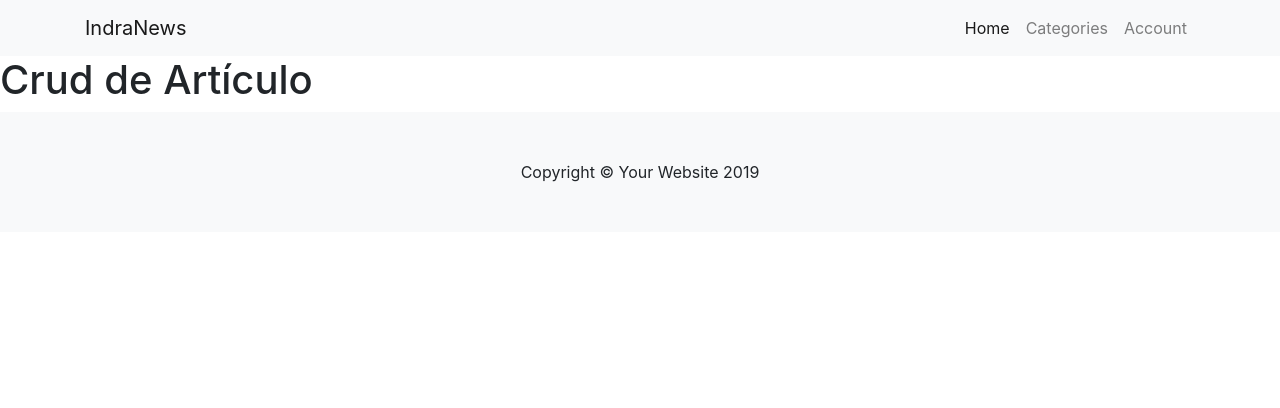
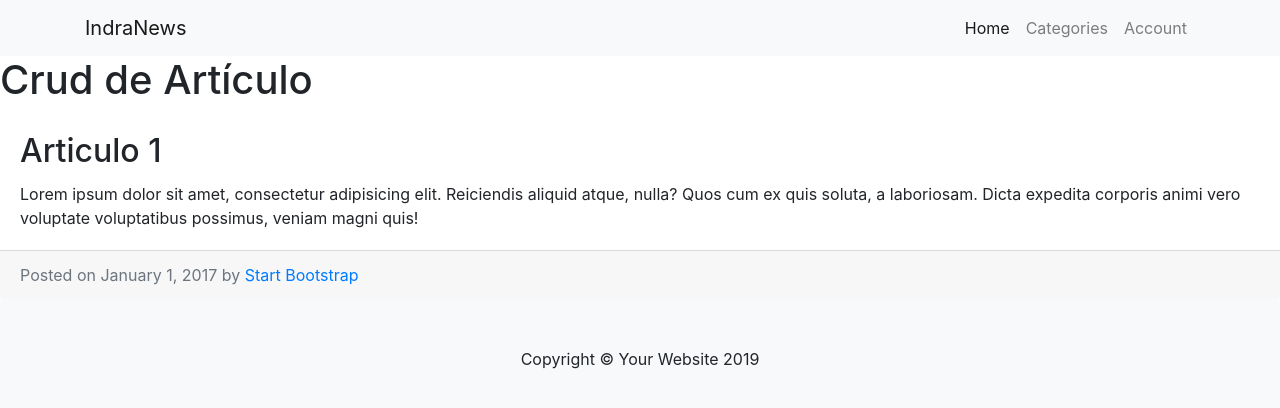
Before and after one commit to LilianaRestrepoTorres/IndraNews, an Angular app: page /articulo in a window 1280 px wide. Shown: the top 408 px of the page. Built offline with nearby package versions, Linux system fonts and the light colour scheme.

Commit message:
Cambios de servicio de articulos

```diff
--- a/src/app/articulos/articulos.component.ts
+++ b/src/app/articulos/articulos.component.ts
@@ -6,7 +6,6 @@ import { ArticulosServices } from '../services/articulos.service';
   templateUrl: './articulos.component.html'
 })
 export class ArticulosComponent {
-
   categorias:any = [
     {nombre: 'Tecnología'},
     {nombre: 'Energía'},
@@ -15,8 +14,9 @@ export class ArticulosComponent {
   ]
 
     articulos = null;
-
     constructor(private articulosServices: ArticulosServices){
       this.articulos = articulosServices.articulos;
     }
+
+
 }
--- a/src/app/crudArticulo/crudArticulo.component.html
+++ b/src/app/crudArticulo/crudArticulo.component.html
@@ -1 +1,13 @@
-<h1>Crud de Artículo</h1>
+<ng-container>
+    <h1>Crud de Artículo</h1>
+    <div>
+        <div class="card-body">
+        <h2 class="card-title">{{articulo.titulo}}</h2>
+        <p class="card-text">Lorem ipsum dolor sit amet, consectetur adipisicing elit. Reiciendis aliquid atque, nulla? Quos cum ex quis soluta, a laboriosam. Dicta expedita corporis animi vero voluptate voluptatibus possimus, veniam magni quis!</p>
+        </div>
+        <div class="card-footer text-muted">
+        Posted on January 1, 2017 by
+        <a href="#">Start Bootstrap</a>
+        </div>
+    </div>
+</ng-container>
--- a/src/app/crudArticulo/crudArticulo.component.ts
+++ b/src/app/crudArticulo/crudArticulo.component.ts
@@ -1,31 +1,23 @@
 import { Component } from '@angular/core';
 import { ActivatedRoute } from '@angular/router';
+import { ArticulosServices } from '../services/articulos.service';
 
 @Component({
   selector: 'app-crudArticulo',
   templateUrl: './crudArticulo.component.html'
 })
 export class CrudArticuloComponent {
-  articulos:any = [
-    {id: 1, titulo: 'Articulo 1', active: true},
-    {id: 2, titulo: 'Articulo 2', active: false},
-    {id: 3, titulo: 'Articulo 3', active: true},
-  ];
 
   id = null;
+  articulo:any = {};
 
-  constructor(private route: ActivatedRoute){
+  constructor(private route: ActivatedRoute, private articulosServices:ArticulosServices){
     console.log(this.route.snapshot.params['id']);
     console.log(this.route.snapshot.queryParams['action2']);
     console.log(this.route.snapshot.queryParams['referer']);
     this.id = this.route.snapshot.params['id'];
-    console.log(this.buscarArticulo());
+    this.articulo = this.articulosServices.buscarArticulo(this.id);
+
   }
 
-  buscarArticulo(){
-    return this.articulos.filter((articulos)=>{return articulos.id == this.id})[0] || null;
-  }
-
-
-
 }
--- a/src/app/services/articulos.service.ts
+++ b/src/app/services/articulos.service.ts
@@ -12,4 +12,8 @@ export class ArticulosServices{
         return this.articulos;
     }
 
+    public buscarArticulo(id){
+        return this.articulos.filter((articulos)=>{return articulos.id == id})[0] || null;
+    }
+
 }
```
Lines whose indentation alone changed are shown as unchanged.
